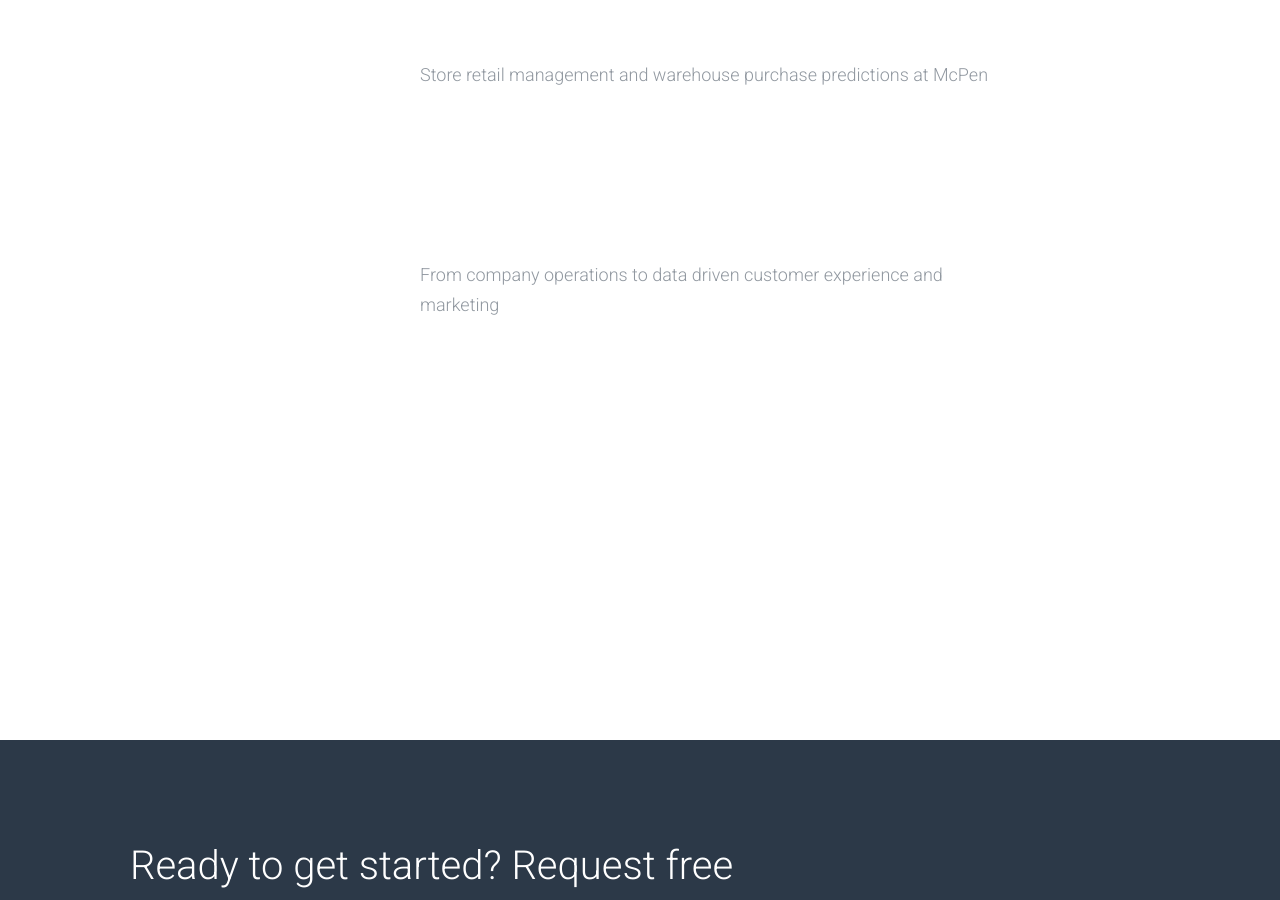
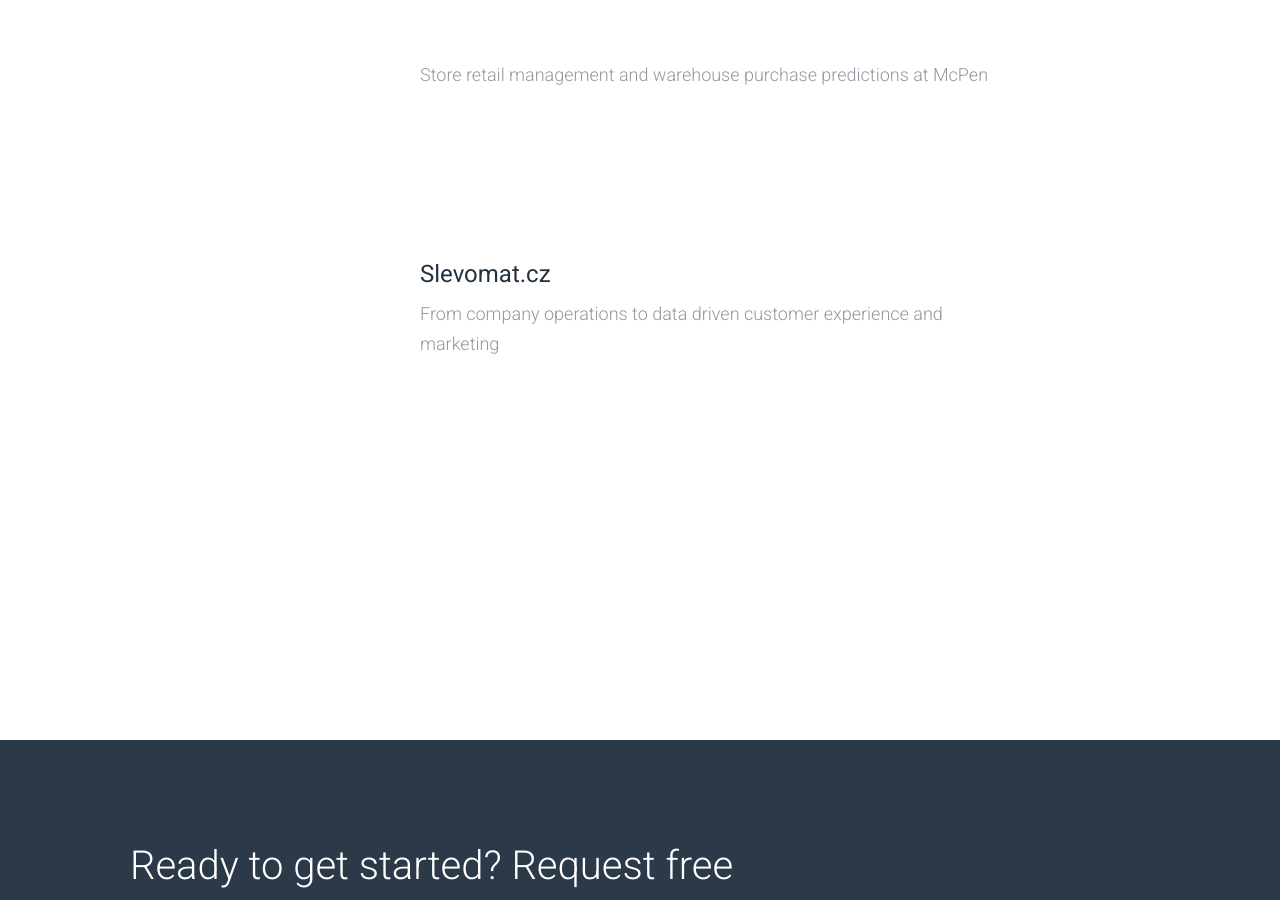
Before and after one commit to keboola/website, a Jekyll site: the page built from _solutions/solutions.md, in a window 1280 px wide and 900 px high, scrolled down 2142 px. Built offline with Jekyll 4.4.1, drawn with Linux system fonts in a browser that asks for light colours; nearby versions of some CDN libraries.

Commit message:
Update from Forestry.io - Updated solutions.md

```diff
--- a/_solutions/solutions.md
+++ b/_solutions/solutions.md
@@ -63,6 +63,7 @@
   list:
   - desc: Store retail management and warehouse purchase predictions at McPen
   - desc: From company operations to data driven customer experience and marketing
+    title: Slevomat.cz
   - {}
 
 ---
```
